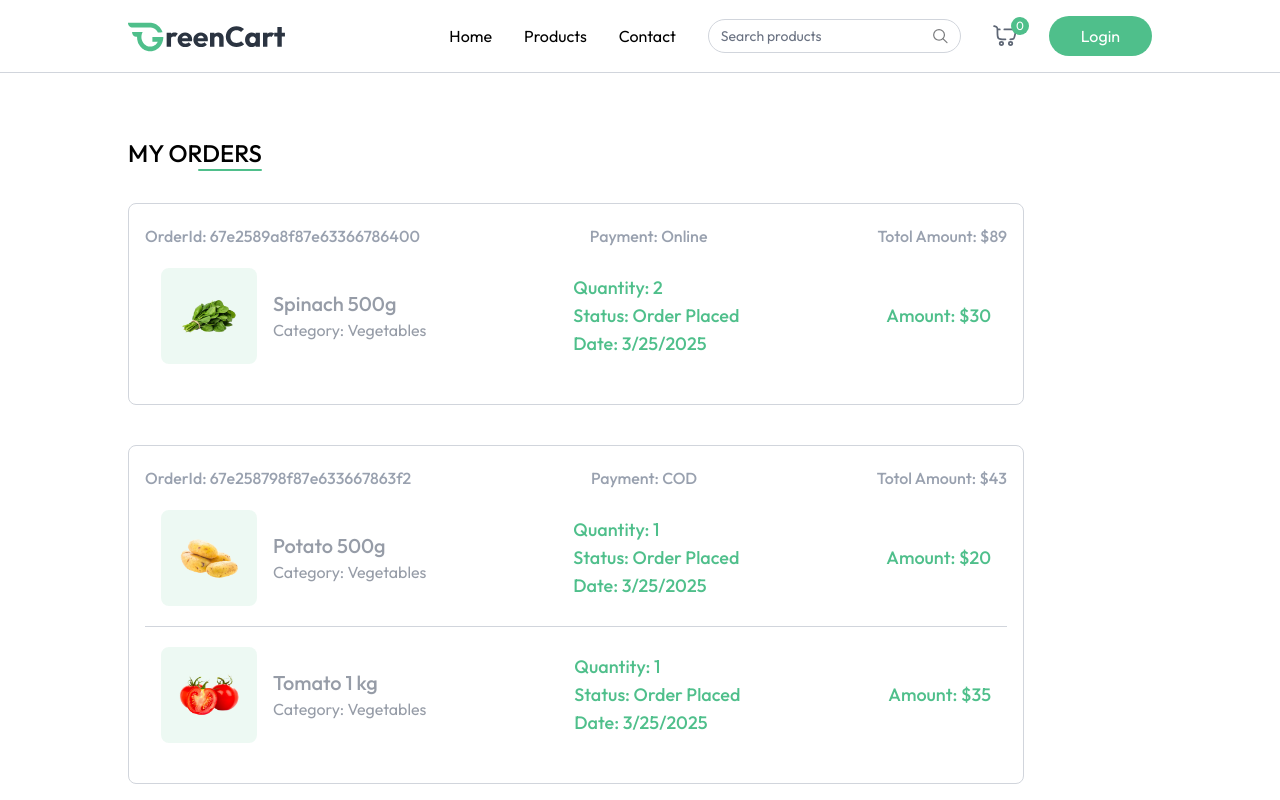
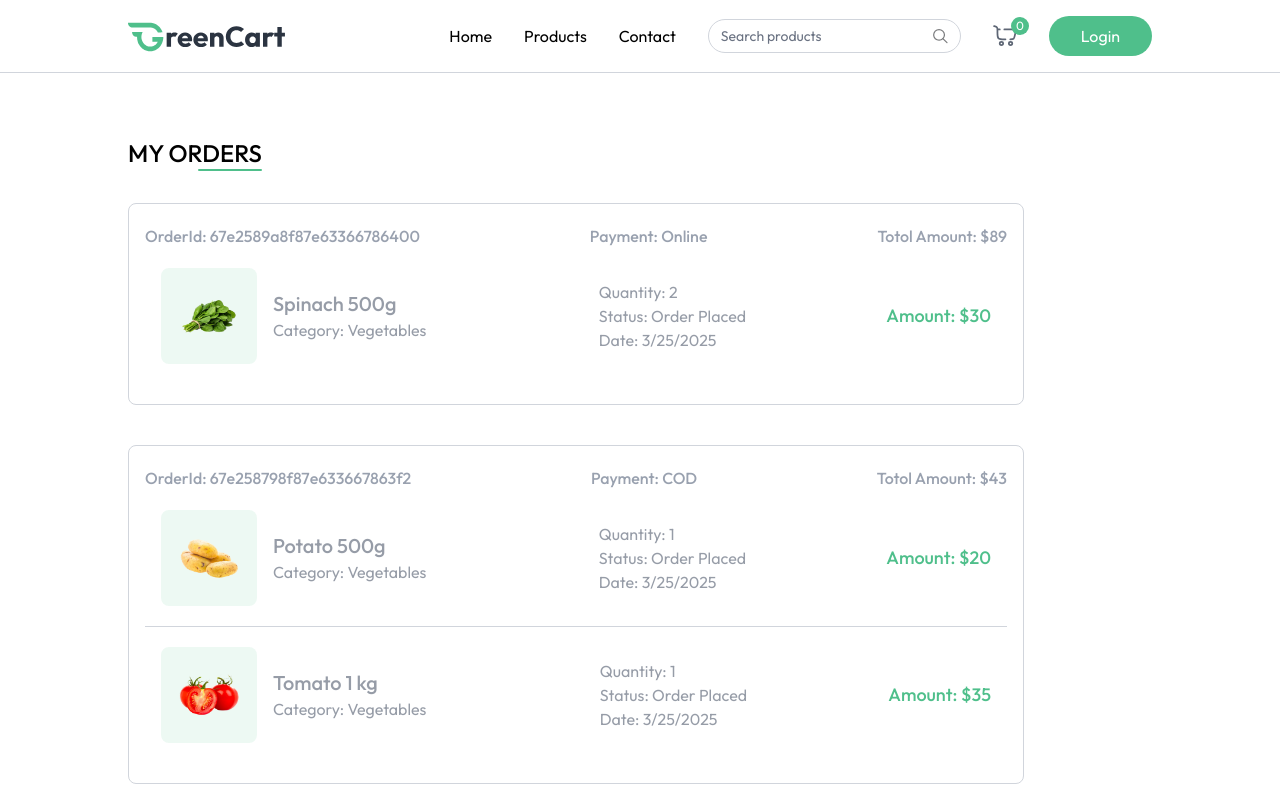
Before and after one commit to Amarta113/GreenCart-Ecommerce-Web, a React (Vite) app in the folder client/: page /my-orders in a window 1280 px wide. Shown: the top 800 px of the page. Built offline with nearby package versions, Linux system fonts and the light colour scheme.

Commit message:
fix: correct Tailwind classes causing misaligned order items layout

```diff
--- a/client/src/pages/MyOrders.jsx
+++ b/client/src/pages/MyOrders.jsx
@@ -40,7 +40,7 @@
                             </div>
                         </div>
 
-                        <div className='text-primary text-lg font-medium'>
+                        <div className='flex flex-col justify-center md:ml-8 mb-4 md:mb-0'>
                             <p>Quantity: {item.quantity || "1"}</p>
                             <p>Status: {order.status}</p>
                             <p>Date: {new Date(order.createdAt).toLocaleDateString()}</p>
```
